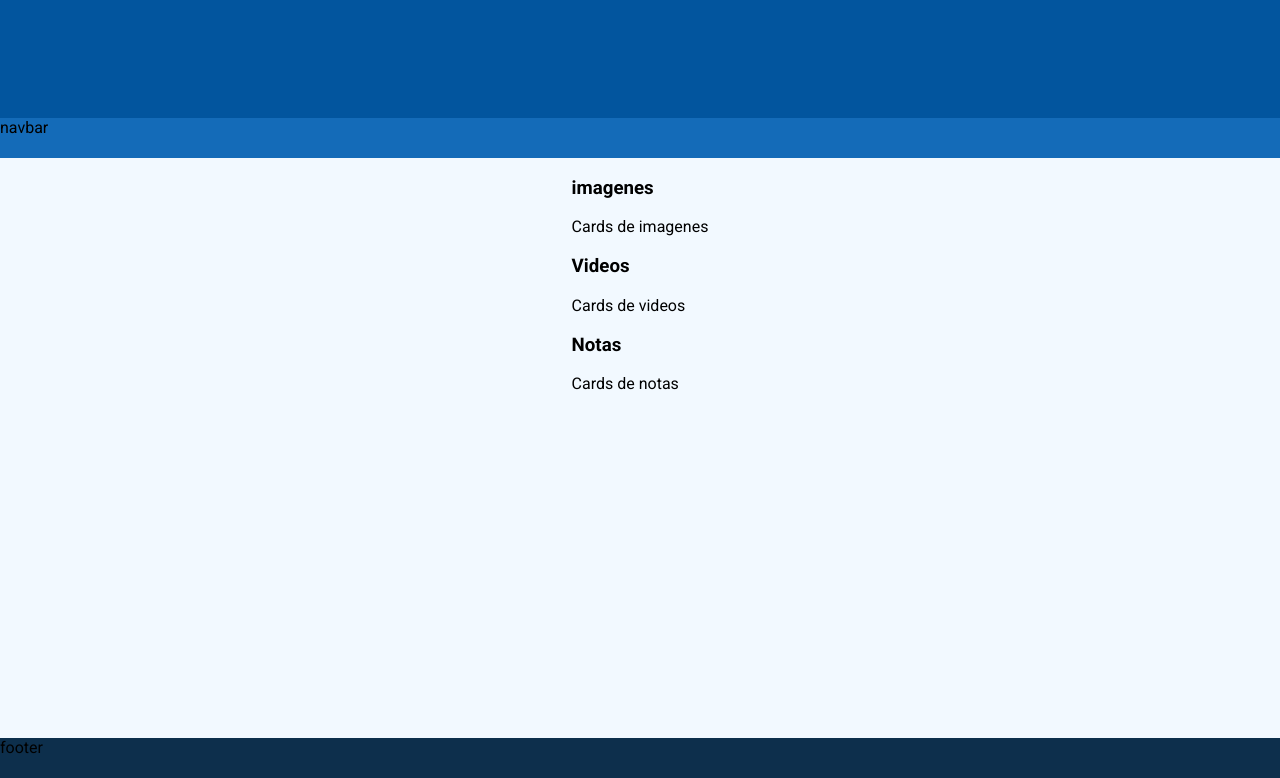
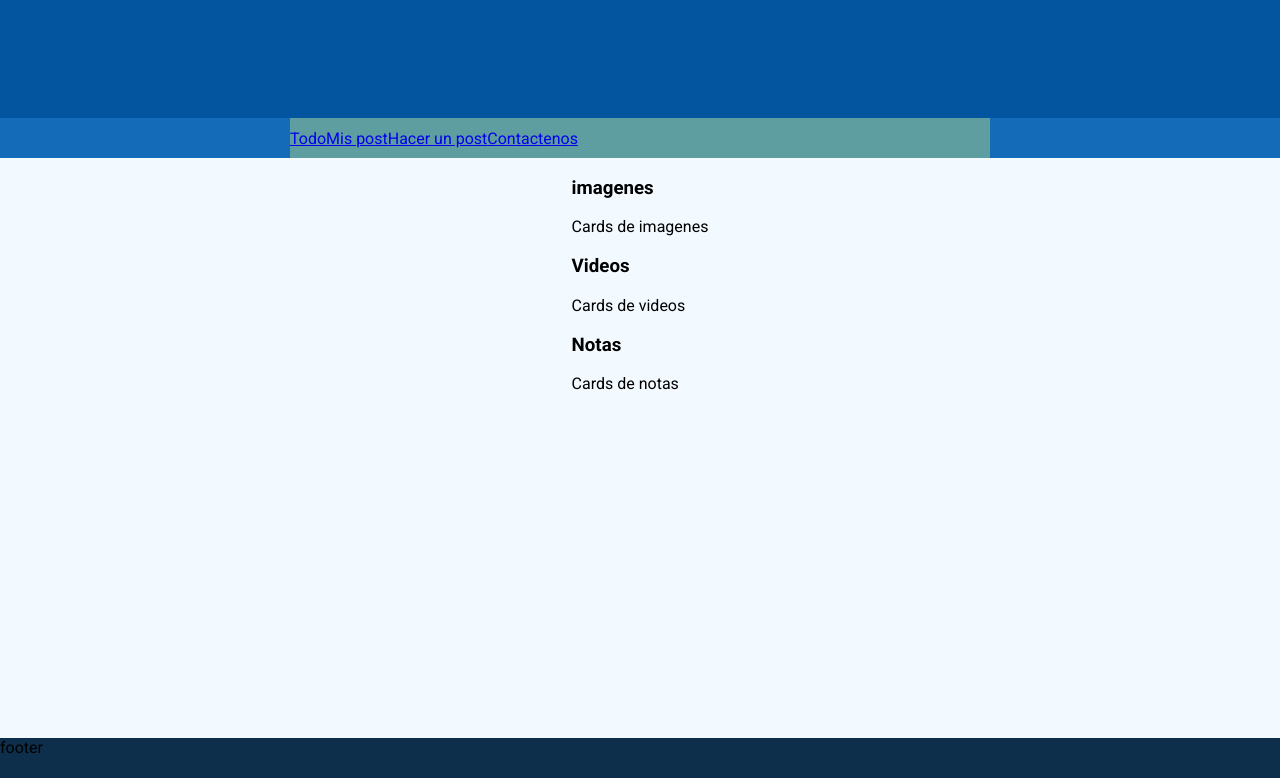
Before and after one commit to davigox/web-irpa, a plain HTML site: page public/index.html in a window 1280 px wide. Shown: the part 22-800 px from the top of the page. Drawn offline with Linux system fonts and the light colour scheme.

Commit message:
Agregue elementos al navbar

```diff
--- a/public/css/index.css
+++ b/public/css/index.css
@@ -20,6 +20,17 @@ body{
 .navbar{
     background-color: #146BB8;
     height: 40px;
+    box-sizing: border-box;
+    display: flex;
+    justify-content: center;
+    align-items: center;
+}
+.navbar__container{
+    display: flex;
+    align-items: center;
+    width: 700px;
+    height: 40px;
+    background-color: cadetblue;
 }
 
 /* css container */
--- a/public/index.html
+++ b/public/index.html
@@ -13,7 +13,14 @@
             Logo
         </div>
     </header>
-    <nav class="navbar">navbar</nav>
+    <nav class="navbar">
+        <div class="navbar__container">
+            <a href="/">Todo</a>
+            <a href="/">Mis post</a>
+            <a href="/">Hacer un post</a>
+            <a href="/">Contactenos</a>
+        </div>
+    </nav>
     <div class="container">
         <div class="main__container">
             <h3>imagenes</h3>
```
